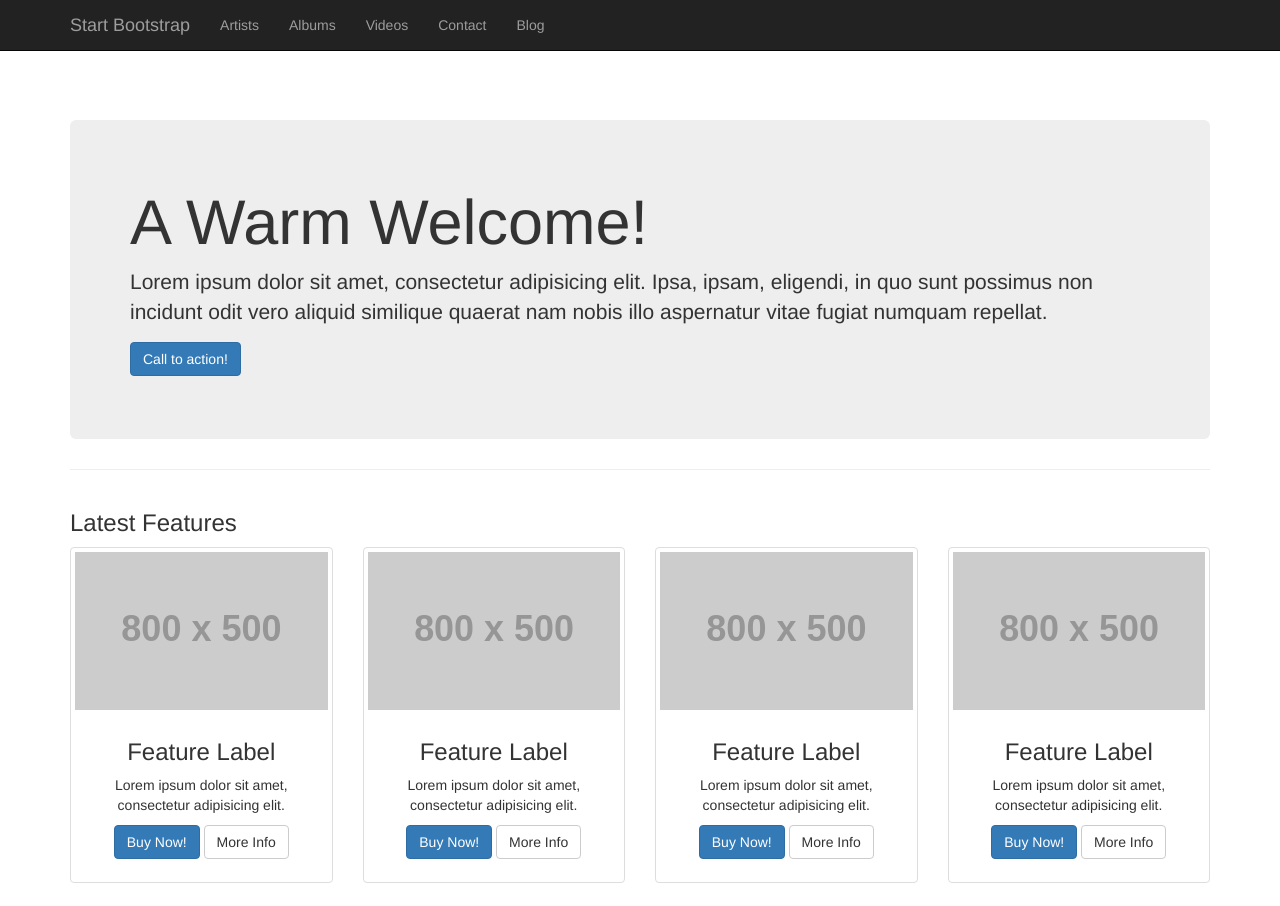
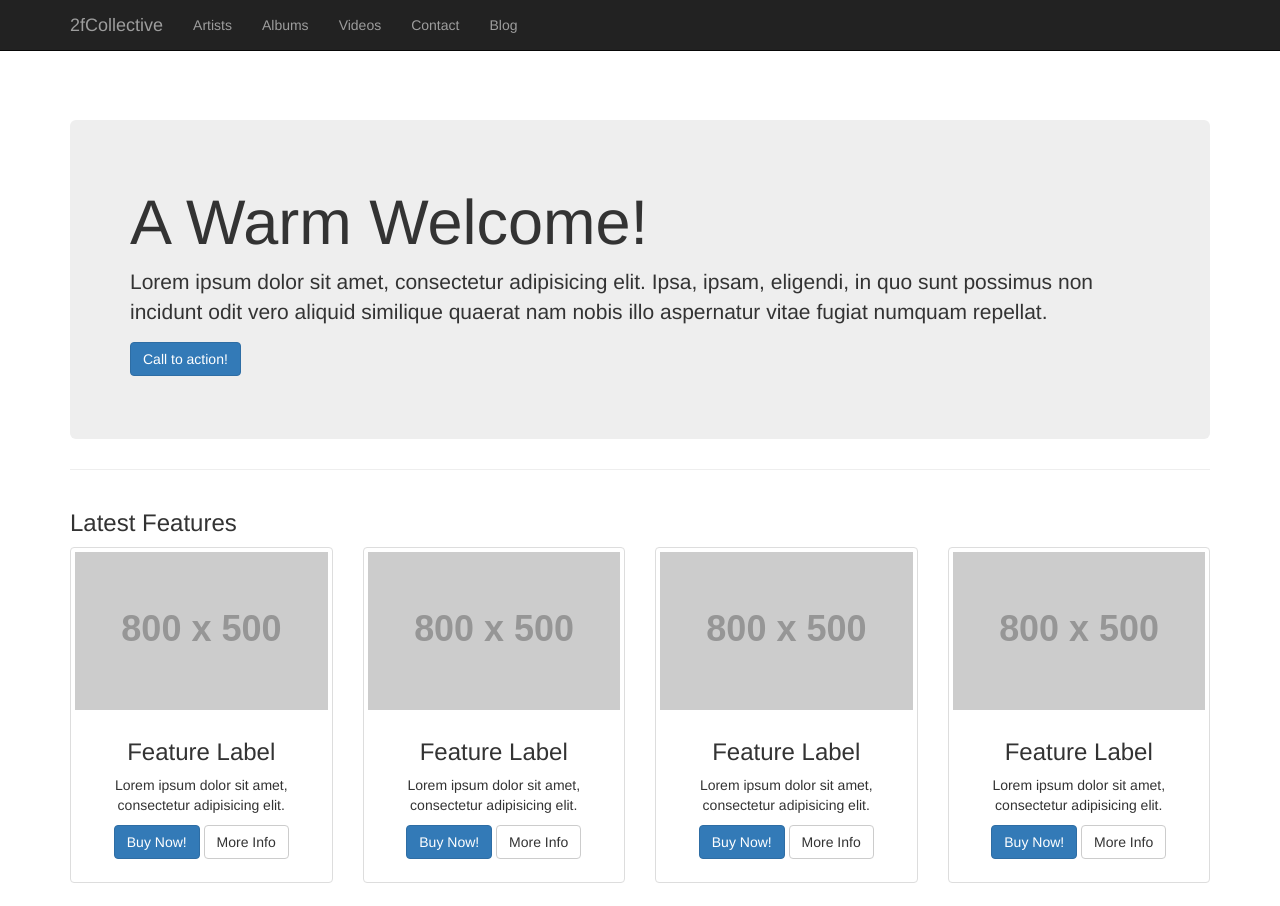
Before and after one commit to agoldgeier/personal-site, a plain HTML site: page index.html in a window 1280 px wide. Shown: the top 906 px of the page. Drawn offline with Linux system fonts and the light colour scheme; placeholder pictures from the web are drawn by us.

Commit message:
Change Header

```diff
--- a/index.html
+++ b/index.html
@@ -39,7 +39,7 @@
                     <span class="icon-bar"></span>
                     <span class="icon-bar"></span>
                 </button>
-                <a class="navbar-brand" href="#/">Start Bootstrap</a>
+                <a class="navbar-brand" href="#/">2fCollective</a>
             </div>
             <!-- Collect the nav links, forms, and other content for toggling -->
             <div class="collapse navbar-collapse" id="bs-example-navbar-collapse-1">
```
